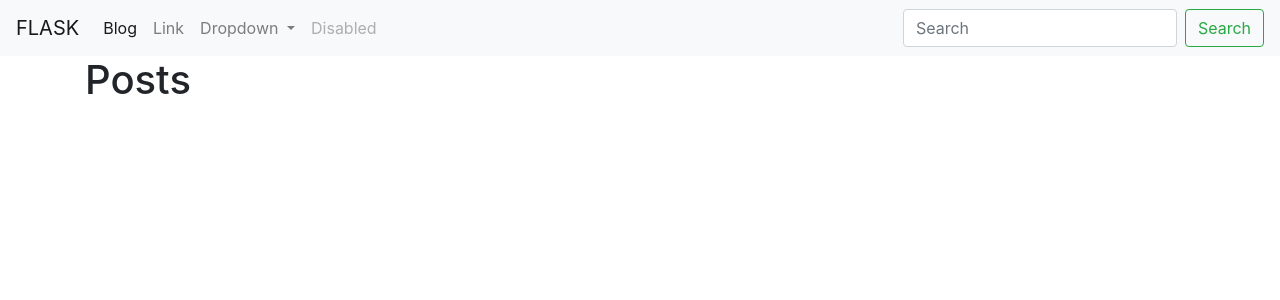
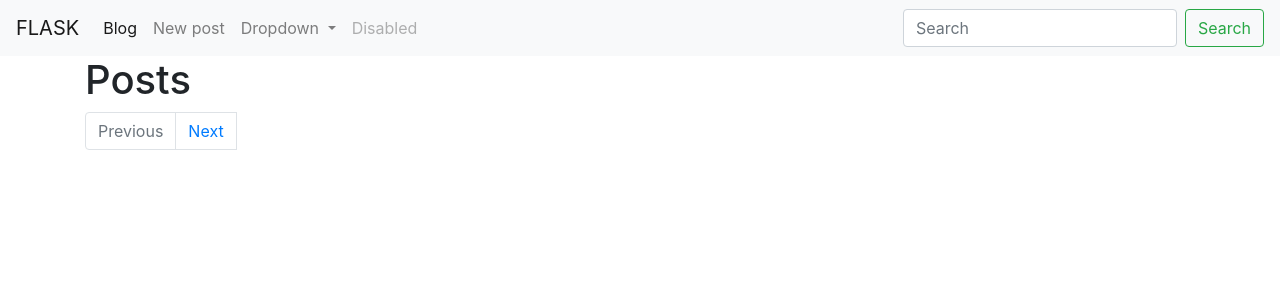
Before and after one commit to OttoAndrey/FlaskApp, a Flask app: page /blog/ in a window 1280 px wide. Shown: the top 300 px of the page. Run offline with Flask 2, Linux system fonts and the light colour scheme; data that the repository does not hold is empty; some libraries are stand-ins or nearby versions.

Commit message:
Добавил страницы для перелистывания постов

```diff
--- a/posts/blueprint.py
+++ b/posts/blueprint.py
@@ -35,22 +35,32 @@ def index():
 
     q = request.args.get('q')
 
+    page = request.args.get('page')
+
+    if page and page.isdigit():
+        page = int(page)
+    else:
+        page = 1
+
     if q:
-        posts = Post.query.filter(Post.title.contains(q) | Post.body.contains(q)).all()
+        posts = Post.query.filter(Post.title.contains(q) | Post.body.contains(q))
     else:
         posts = Post.query.order_by(Post.created.desc())
-    return render_template('posts/index.html', posts=posts)
+
+    pages = posts.paginate(page=page, per_page=5)
+
+    return render_template('posts/index.html', pages=pages)
 
 
 @posts.route('/<slug>')
 def post_detail(slug):
-    post = Post.query.filter(Post.slug==slug).first()
+    post = Post.query.filter(Post.slug == slug).first()
     tags = post.tags
     return render_template('posts/post_detail.html', post=post, tags=tags)
 
 
 @posts.route('/tag/<slug>')
 def tag_detail(slug):
-    tag = Tag.query.filter(Tag.slug==slug).first()
+    tag = Tag.query.filter(Tag.slug == slug).first()
     posts = tag.posts.all()
     return render_template('posts/tag_detail.html', tag=tag, posts=posts)
--- a/posts/templates/posts/index.html
+++ b/posts/templates/posts/index.html
@@ -10,10 +10,31 @@
 
 {% block content %}
 
-    {% for post in posts %}
+    {% for post in pages.items %}
         <p>
             <a href="{{ url_for('posts.post_detail', slug=post.slug) }}"> {{ post.title }} </a>
         </p>
     {% endfor %}
 
+    <nav aria-label="...">
+      <ul class="pagination">
+
+        <li {% if not pages.has_prev %} class="page-item disabled" {% endif %}>
+          <a class="page-link" href="./?page={{ pages.prev_num }}" tabindex="-1" aria-disabled="true">Previous</a>
+        </li>
+
+        {% for page in pages.iter_pages() %}
+
+            <li {% if page == pages.page %} class="page-item active" {% endif%} aria-current="page">
+              <a class="page-link" href="./?page={{ page }}">{{ page }} <span class="sr-only">(current)</span></a>
+            </li>
+
+        {% endfor%}
+
+        <li {% if not pages.has_next %} class="disabled" {% endif %}>
+          <a class="page-link" href="./?page={{ pages.next_num }}">Next</a>
+        </li>
+      </ul>
+    </nav>
+
 {% endblock %}
--- a/templates/base.html
+++ b/templates/base.html
@@ -25,7 +25,7 @@
             <a class="nav-link" href="{{ url_for('posts.index')}}">Blog <span class="sr-only">(current)</span></a>
           </li>
           <li class="nav-item">
-            <a class="nav-link" href="#">Link</a>
+            <a class="nav-link" href="{{ url_for('posts.create_post') }}">New post</a>
           </li>
           <li class="nav-item dropdown">
             <a class="nav-link dropdown-toggle" href="#" id="navbarDropdown" role="button" data-toggle="dropdown" aria-haspopup="true" aria-expanded="false">
```
